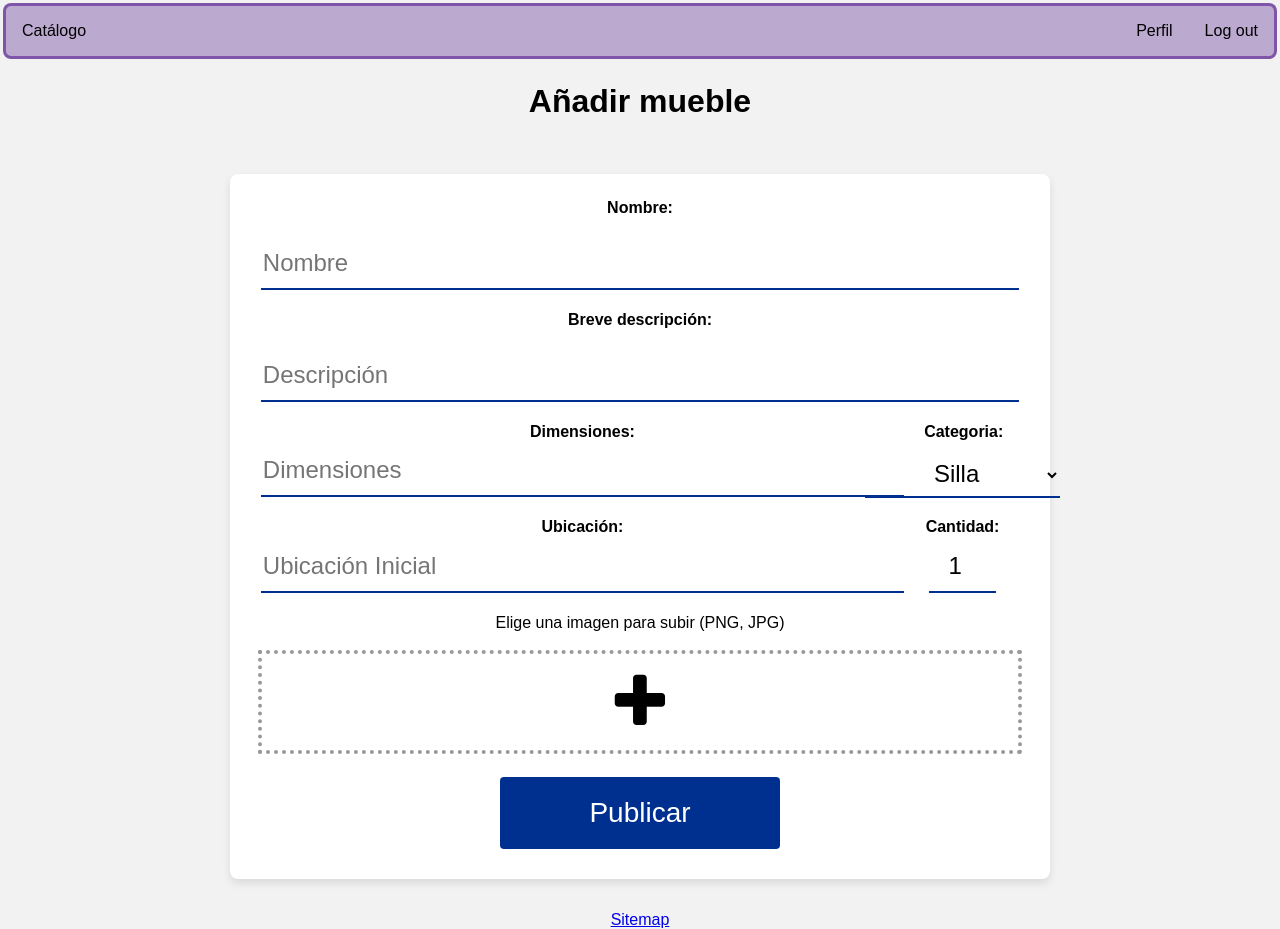
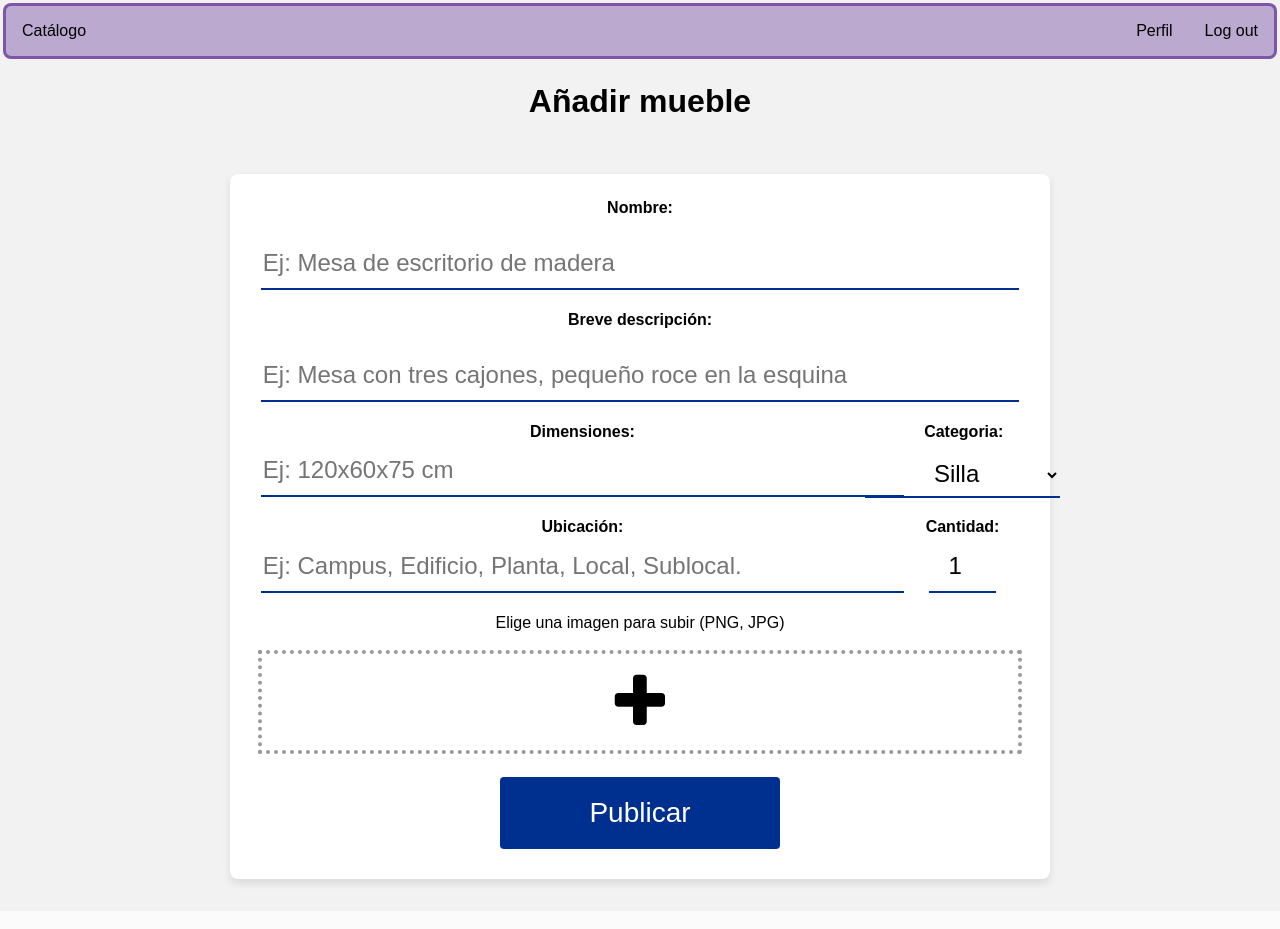
Before and after one commit to OSL-UGR/ugr-reutiliza, a Django app: page /add in a window 1280 px wide. After the commit the page ends 887 px from the top, so only its background shows below. Run offline with Django 5.2, Linux system fonts and the light colour scheme; the visitor is signed in with stand-in values (Sample User, id 1); data comes from the database, SQL or seed files in the repository.

Commit message:
Eliminado y completado algunos TODO sueltos

```diff
--- a/muebles/landing/templates/index.html
+++ b/muebles/landing/templates/index.html
@@ -33,7 +33,10 @@
 		{% block content %}
 
 		{% endblock %}
-		<a href="/{{URL}}sitemap.xml">Sitemap</a>
+
+
+		<!--  <a href="/{{URL}}sitemap.xml">Sitemap</a>  -->
+
 	</body>
 
 </html>
--- a/muebles/landing/templates/muebles/addMueble.html
+++ b/muebles/landing/templates/muebles/addMueble.html
@@ -18,18 +18,18 @@
 {% else %}
 <h1>Añadir mueble</h1>
 {% endif %}
-<form action="{{ action }}" method="post" text-align="center" class="addMueble" enctype='multipart/form-data'>
+<form action="{{ action }}" method="post" style="text-align: center;" class="addMueble" enctype='multipart/form-data'>
 	{% csrf_token %}
 	<label for="nombre"><b>Nombre:</b></label>
-	<input type="text" id="nombre" value="{{ mueble.nombre }}" placeholder="Nombre" name="nombre" required>
+	<input type="text" id="nombre" value="{{ mueble.nombre }}" placeholder="Ej: Mesa de escritorio de madera" name="nombre" required>
 
 
 	<label for="desc"><b>Breve descripción:</b></label>
-	<input type="text" id="desc" value="{{ mueble.descripcion }}" placeholder="Descripción" name="desc" required>
+	<input type="text" id="desc" value="{{ mueble.descripcion }}" placeholder="Ej: Mesa con tres cajones, pequeño roce en la esquina" name="desc" required>
 	<div class="subgrid">
 		<div class="subgrid-item">
 			<label for="dim"><b>Dimensiones:</b></label>
-			<input type="text" id="dim" value="{{ mueble.dimensiones }}" placeholder="Dimensiones" name="dim" required multiple>
+			<input type="text" id="dim" value="{{ mueble.dimensiones }}" placeholder="Ej: 120x60x75 cm" name="dim" required multiple>
 		</div>
 		<div class="subgrid-item">
 				<label for="cant"><b>Categoria:</b></label>
@@ -58,7 +58,7 @@
 	<div class="subgrid">
 		<div class="subgrid-item">
 			<label for="ubiI"><b>Ubicación:</b></label>
-			<input type="text" id="ubiI" class="ubi" value="{{ mueble.ubiInicial }}" placeholder="Ubicación Inicial" name="ubiI" required>
+			<input type="text" id="ubiI" class="ubi" value="{{ mueble.ubiInicial }}" placeholder="Ej: Campus, Edificio, Planta, Local, Sublocal." name="ubiI" required>
 		</div>
 		<div class="subgrid-item">
 			<label for="cant"><b>Cantidad:</b></label>
--- a/muebles/landing/urls.py
+++ b/muebles/landing/urls.py
@@ -31,22 +31,16 @@ urlpatterns = [
         path("<int:mueble_id>/post", views.post, name="post"),
 
         # Borrar un mueble concreto con mueble_id
-        #TODO: Debería comprobar que solo pudes borrar tus propios muebles (a no ser que seas admin)
         path("<int:mueble_id>/delete", views.deleteMueble, name="delete"),
 
         # Modificar los parámetros de un mueble concreto con mueble_id
-        #TODO: debería comprobar que solo puedes modificar tus propios muebles (a no ser que seas admin)
         path("<int:mueble_id>/modify", views.modifyMueble, name="modify"),
 
         # Reserva un mueble concreto con mueble_id
-        #TODO: Debería comprobar que no puedes reservar un mueble propio
         path("<int:mueble_id>/book", views.bookMueble, name="book"),
 
         # Cancela una reserva con mueble_id
-        #TODO: Debería comprobar que solo puedes cancelar una reserva propia
         path("<int:mueble_id>/unbook", views.unbookMueble, name="unbook"),
-
-        path("<int:mueble_id>/", views.deleteMueble, name="delete"),
 
         path('<int:reserva_id>/entregado', views.marcar_entregado, name='marcar_entregado'),
         path('<int:reserva_id>/republicar', views.republicar_retrasado, name='republicar_retrasado'),
--- a/muebles/landing/views.py
+++ b/muebles/landing/views.py
@@ -158,6 +158,30 @@ El equipo de UGR Recicla.
     """
     message = MIMEText(text, "plain")
     message["Subject"] = f"[UGR Recicla] URGENTE: Plazo de recogida expirado - {nombre}"
+    message["From"] = email
+    message["To"] = receptor
+    return message
+
+# Correo cuando el ofertante cancela una reserva por retraso
+def mensajeCancelacionRetraso(nombre, cantidad, ofertante, receptor):
+    text = f"""\
+Hola,
+
+Te informamos de que tu reserva en UGR Recicla ha sido CANCELADA definitivamente por el ofertante.
+
+DATOS DE LA RESERVA CANCELADA:
+- Mueble: {nombre}
+- Unidades: {cantidad}
+- Ofertante: {ofertante}
+
+MOTIVO:
+Ha expirado el plazo máximo de 7 días para efectuar la recogida sin que se haya marcado como completada. El artículo ha sido devuelto al catálogo general y vuelve a estar disponible para otros usuarios.
+
+Un saludo,
+El equipo de UGR Recicla.
+    """
+    message = MIMEText(text, "plain")
+    message["Subject"] = f"[UGR Recicla] AVISO: Tu reserva ha sido cancelada por expiración de plazo - {nombre}"
     message["From"] = email
     message["To"] = receptor
     return message
@@ -693,6 +717,7 @@ def marcar_entregado(request, reserva_id):
     return redirect(f"/{URL}{reserva.mueble.id}/post")
 
 # Cambia el estado de una reserva cancelandola, y liberando su stock
+@login_required
 def republicar_retrasado(request, reserva_id):
 
     reserva = Reserva.objects.get(pk=reserva_id)
@@ -704,6 +729,10 @@ def republicar_retrasado(request, reserva_id):
             reserva.estado = 'Cancelada'
             reserva.save()
 
-            #TODO: añadir un mensaje por correo al queha perdido la reserva notificandoselo
+            # Enviamos el correo notificando la cancelación definitiva
+            nombreOfertante = f"{reserva.mueble.ofertante.nombre} {reserva.mueble.ofertante.apellidos}"
+
+            msg_cancelacion = mensajeCancelacionRetraso(reserva.mueble.nombre, reserva.cantidad, nombreOfertante, reserva.demandante.email)
+            Thread(target=sendMail, args=(email, password, msg_cancelacion, reserva.demandante.email)).start()
 
     return redirect(f"/{URL}{reserva.mueble.id}/post")
```
